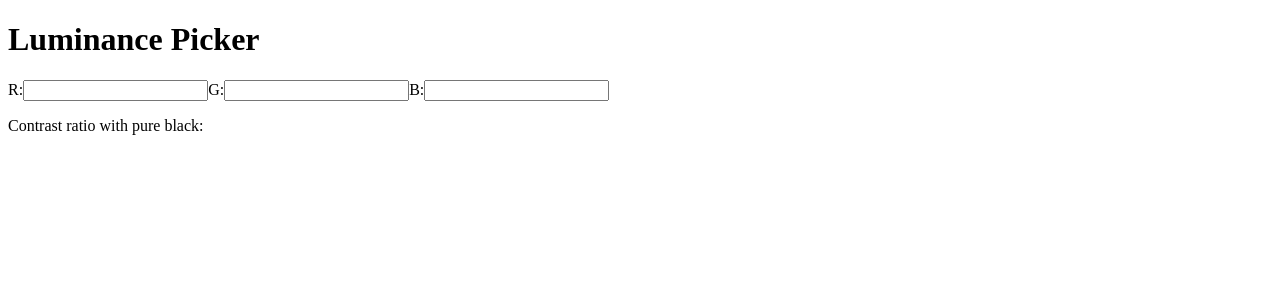
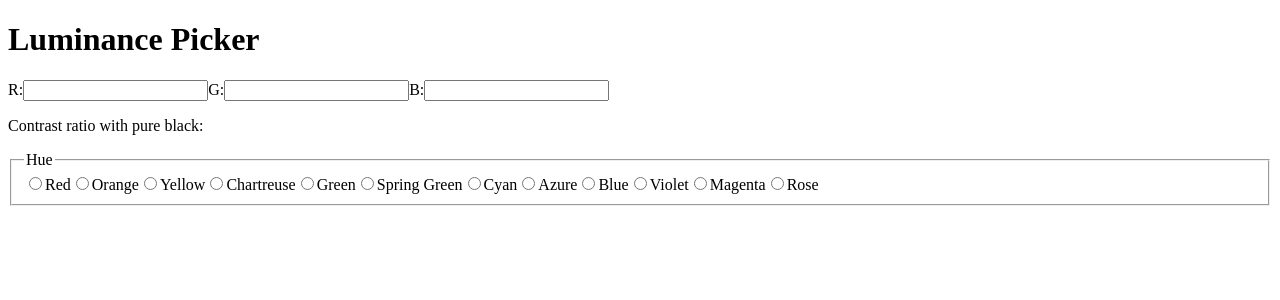
Before and after one commit to masakudamatsu/equiluminant-color-picker, a Next.js app in the folder app/: page / in a window 1280 px wide. Shown: the top 300 px of the page. Built offline with nearby package versions, Linux system fonts and the light colour scheme.

Commit message:
Allow the user to select a hue by creating InputHue component #9

```diff
--- /dev/null
+++ b/app/components/InputHue.js
@@ -0,0 +1,26 @@
+import PropTypes from 'prop-types';
+import Hue from './Hue';
+
+function InputHue(props) {
+  return (
+    <fieldset>
+      <legend>Hue</legend>
+      <Hue id="red">Red</Hue>
+      <Hue id="orange">Orange</Hue>
+      <Hue id="yellow">Yellow</Hue>
+      <Hue id="chartreuse">Chartreuse</Hue>
+      <Hue id="green">Green</Hue>
+      <Hue id="springGreen">Spring Green</Hue>
+      <Hue id="cyan">Cyan</Hue>
+      <Hue id="azure">Azure</Hue>
+      <Hue id="blue">Blue</Hue>
+      <Hue id="violet">Violet</Hue>
+      <Hue id="magenta">Magenta</Hue>
+      <Hue id="rose">Rose</Hue>
+    </fieldset>
+  );
+}
+
+InputHue.propTypes = {};
+
+export default InputHue;
--- a/app/pages/index.js
+++ b/app/pages/index.js
@@ -1,5 +1,6 @@
 import PropTypes from 'prop-types';
 import InputRGB from '../components/InputRGB';
+import InputHue from '../components/InputHue';
 
 function HomePage(props) {
   return (
@@ -14,6 +15,7 @@ function HomePage(props) {
         handleChangeBlue={props.handleChangeBlue}
       />
       <p>{`Contrast ratio with pure black: ${props.contrastRatio}`}</p>
+      <InputHue />
     </>
   );
 }
```
Also changed, not shown: 1 other file (tests, documents, lock files or other folders).
